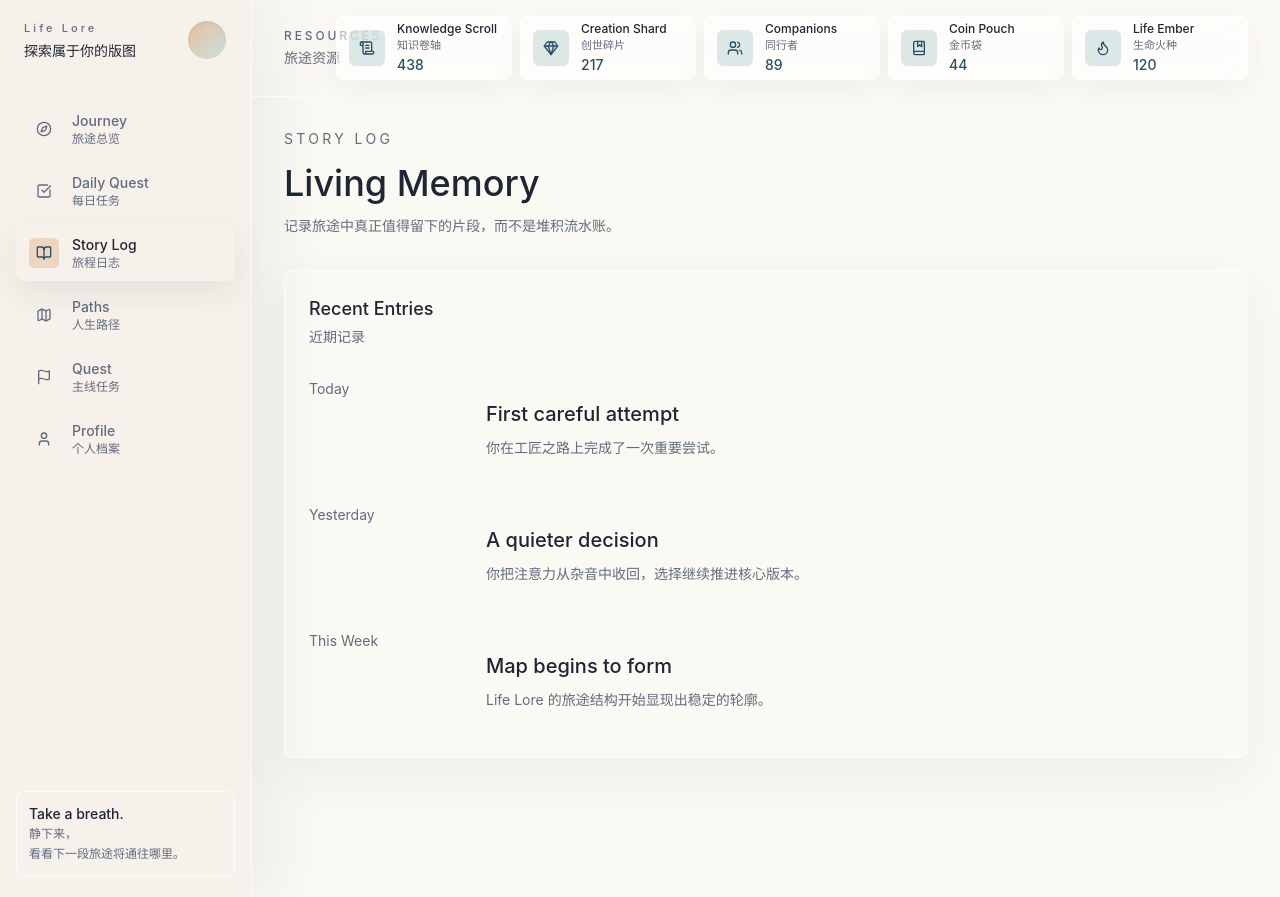
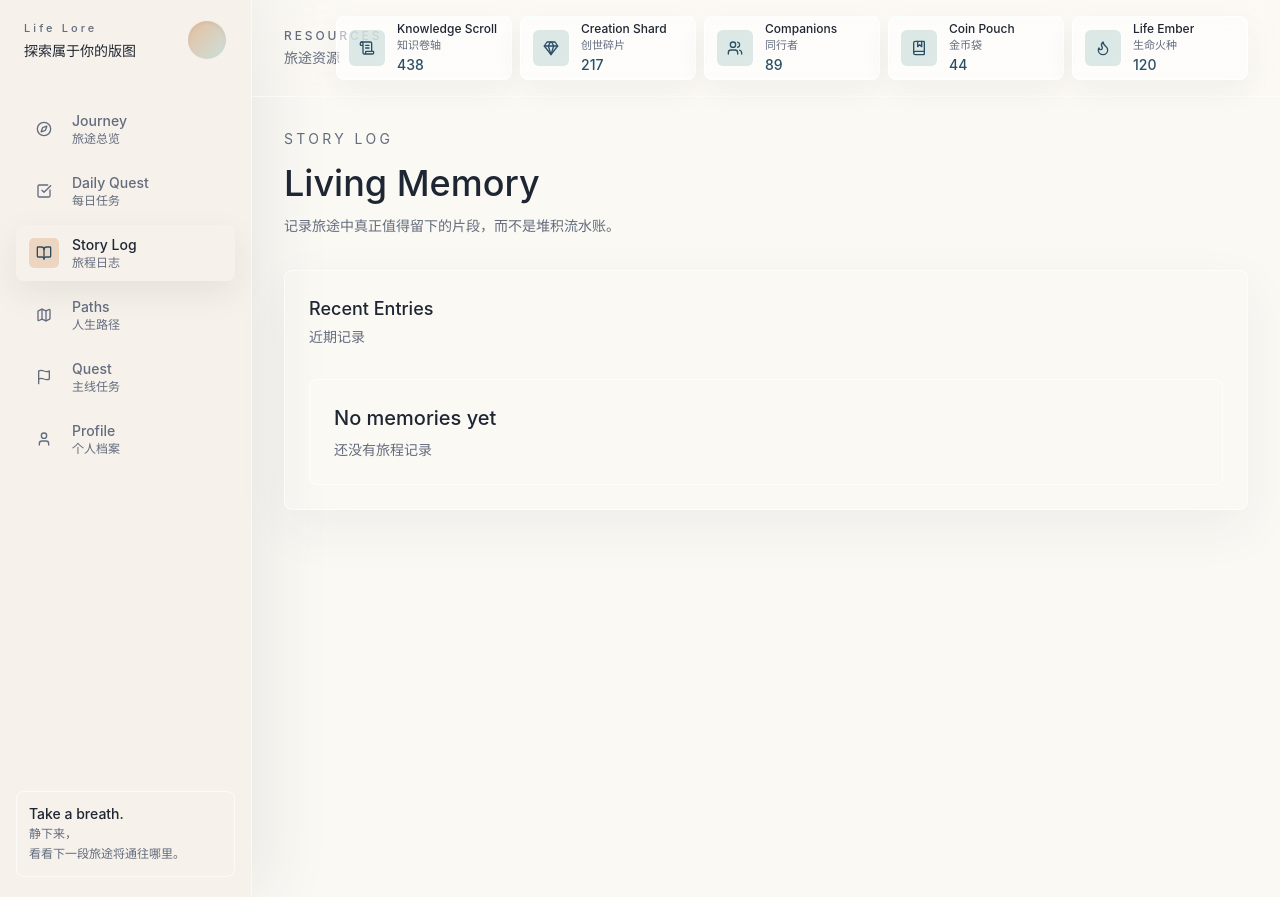
Before and after one commit to Muhai17/life-lore, a Next.js app: page /story-log in a window 1280 px wide. Built offline with nearby package versions, Linux system fonts and the light colour scheme.

Commit message:
feat: week2 day3 story log storage

```diff
--- a/src/components/story-log/story-log-page.tsx
+++ b/src/components/story-log/story-log-page.tsx
@@ -1,25 +1,36 @@
+"use client";
+
+import { useEffect, useState } from "react";
 import { PageHeader, PageShell } from "@/components/ui/page-shell";
 import { CardHeader, SurfaceCard } from "@/components/ui/surface-card";
+import { getJourneyEntries } from "@/lib/journey-storage";
+import type { JourneyEntry } from "@/types/journey-entry";
 
-const entries = [
-  {
-    date: "Today",
-    title: "First careful attempt",
-    description: "你在工匠之路上完成了一次重要尝试。",
-  },
-  {
-    date: "Yesterday",
-    title: "A quieter decision",
-    description: "你把注意力从杂音中收回，选择继续推进核心版本。",
-  },
-  {
-    date: "This Week",
-    title: "Map begins to form",
-    description: "Life Lore 的旅途结构开始显现出稳定的轮廓。",
-  },
-];
+function sortNewestFirst(entries: JourneyEntry[]) {
+  return [...entries].sort((firstEntry, secondEntry) => {
+    return (
+      new Date(secondEntry.createdAt).getTime() -
+      new Date(firstEntry.createdAt).getTime()
+    );
+  });
+}
+
+function formatEntryDate(createdAt: string) {
+  return new Intl.DateTimeFormat("en", {
+    month: "short",
+    day: "numeric",
+    hour: "numeric",
+    minute: "2-digit",
+  }).format(new Date(createdAt));
+}
 
 export function StoryLogPage() {
+  const [entries, setEntries] = useState<JourneyEntry[]>([]);
+
+  useEffect(() => {
+    setEntries(sortNewestFirst(getJourneyEntries()));
+  }, []);
+
   return (
     <PageShell>
       <PageHeader
@@ -32,22 +43,35 @@ export function StoryLogPage() {
         <CardHeader title="Recent Entries" description="近期记录" />
 
         <div className="mt-8 space-y-6">
-          {entries.map((entry) => (
+          {entries.length === 0 ? (
+            <div className="rounded-lg border border-white/70 bg-background/70 p-6">
+              <h3 className="text-xl font-medium text-foreground">
+                No memories yet
+              </h3>
+              <p className="mt-2 text-sm text-muted-foreground">
+                还没有旅程记录
+              </p>
+            </div>
+          ) : (
+            entries.map((entry) => (
               <article
-              key={entry.title}
+                key={entry.id}
                 className="grid gap-4 md:grid-cols-[140px_1fr]"
               >
-              <p className="text-sm text-muted-foreground">{entry.date}</p>
+                <p className="text-sm text-muted-foreground">
+                  {formatEntryDate(entry.createdAt)}
+                </p>
                 <div className="rounded-lg border border-white/70 bg-background/70 p-5">
                   <h3 className="text-xl font-medium text-foreground">
-                  {entry.title}
+                    Journey Entry
                   </h3>
-                <p className="mt-2 text-sm leading-6 text-muted-foreground">
-                  {entry.description}
+                  <p className="mt-2 whitespace-pre-wrap text-sm leading-6 text-muted-foreground">
+                    {entry.content}
                   </p>
                 </div>
               </article>
-          ))}
+            ))
+          )}
         </div>
       </SurfaceCard>
     </PageShell>
```
Lines whose indentation alone changed are shown as unchanged.
